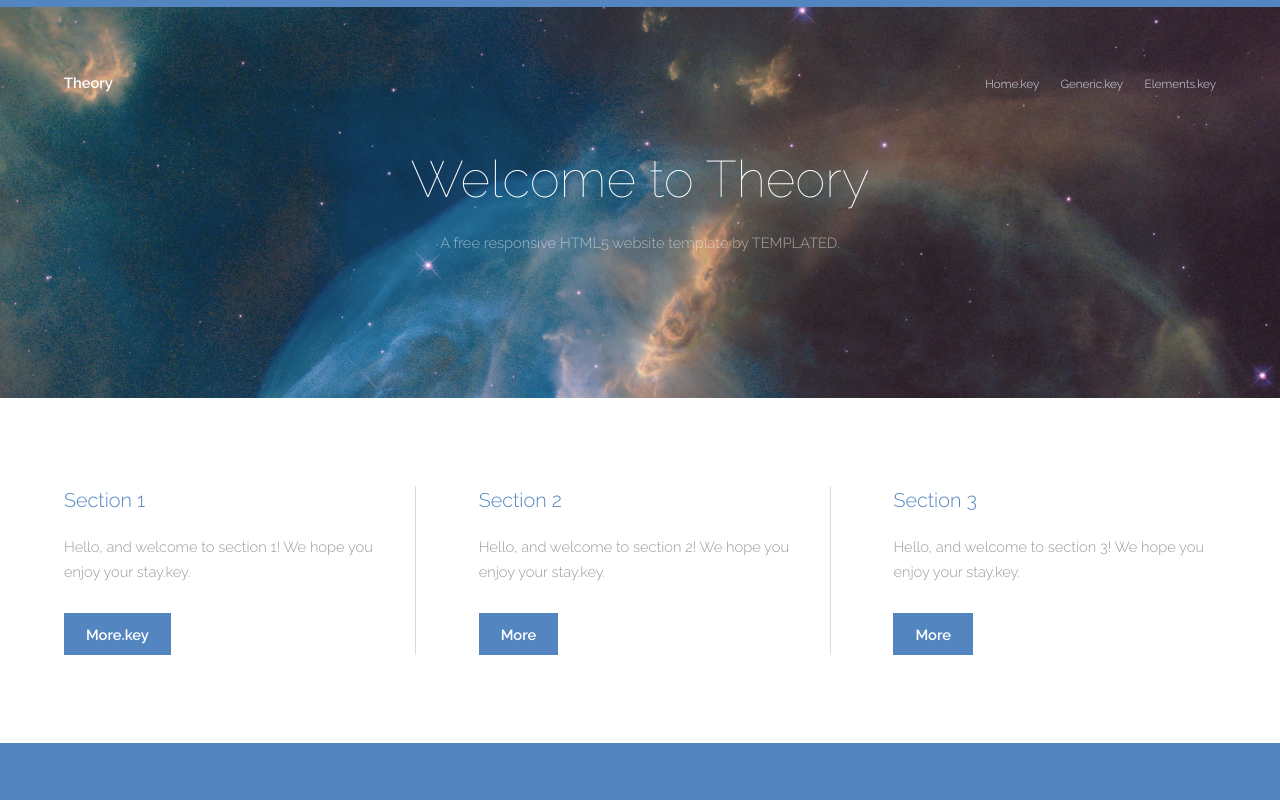
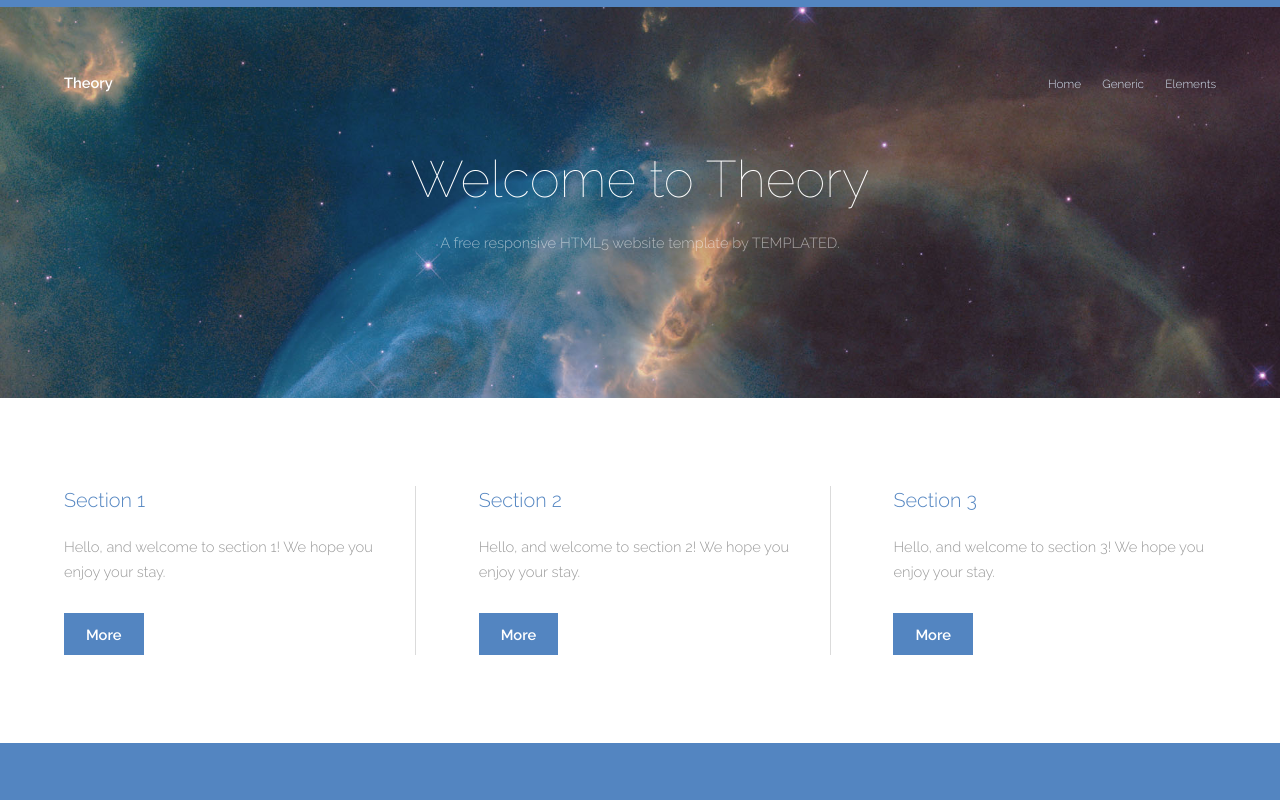
Before and after one commit to benleibert/transifex, a plain HTML site: page index.html in a window 1280 px wide. Shown: the top 800 px of the page. Drawn offline with Linux system fonts and the light colour scheme.

Commit message:
revert the last commit

```diff
--- a/index.html
+++ b/index.html
@@ -21,9 +21,9 @@
 				<div class="inner">
 					<a href="index.html" class="logo">Theory</a>
 					<nav id="nav">
-						<a href="index.html">Home.key</a>
-						<a href="generic.html">Generic.key</a>
-						<a href="elements.html">Elements.key</a>
+						<a href="index.html">Home</a>
+						<a href="generic.html">Generic</a>
+						<a href="elements.html">Elements</a>
 					</nav>
 					<a href="#navPanel" class="navPanelToggle"><span class="fa fa-bars"></span></a>
 				</div>
@@ -43,16 +43,16 @@
 							<header>
 								<h3>Section 1</h3>
 							</header>
-							<p>Hello, and welcome to section 1! We hope you enjoy your stay.key.</p>
+							<p>Hello, and welcome to section 1! We hope you enjoy your stay.</p>
 							<footer>
-								<a href="#" class="button special">More.key</a>
+								<a href="#" class="button special">More</a>
 							</footer>
 						</article>
 						<article>
 							<header>
 								<h3>Section 2</h3>
 							</header>
-							<p>Hello, and welcome to section 2! We hope you enjoy your stay.key.</p>
+							<p>Hello, and welcome to section 2! We hope you enjoy your stay.</p>
 							<footer>
 								<a href="#" class="button special">More</a>
 							</footer>
@@ -61,7 +61,7 @@
 							<header>
 								<h3>Section 3</h3>
 							</header>
-							<p>Hello, and welcome to section 3! We hope you enjoy your stay.key.</p>
+							<p>Hello, and welcome to section 3! We hope you enjoy your stay.</p>
 							<footer>
 								<a href="#" class="button special">More</a>
 							</footer>
```
